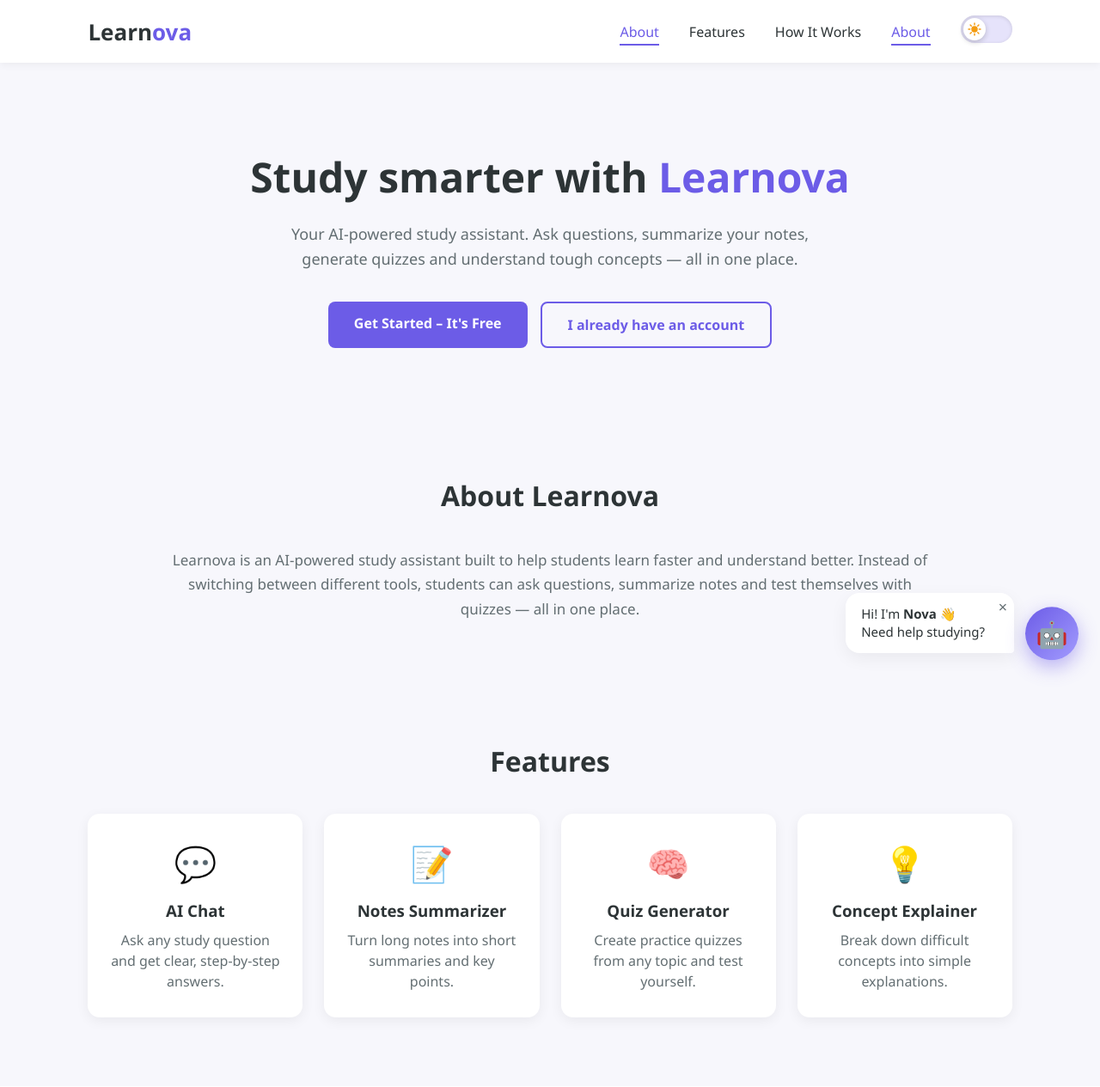
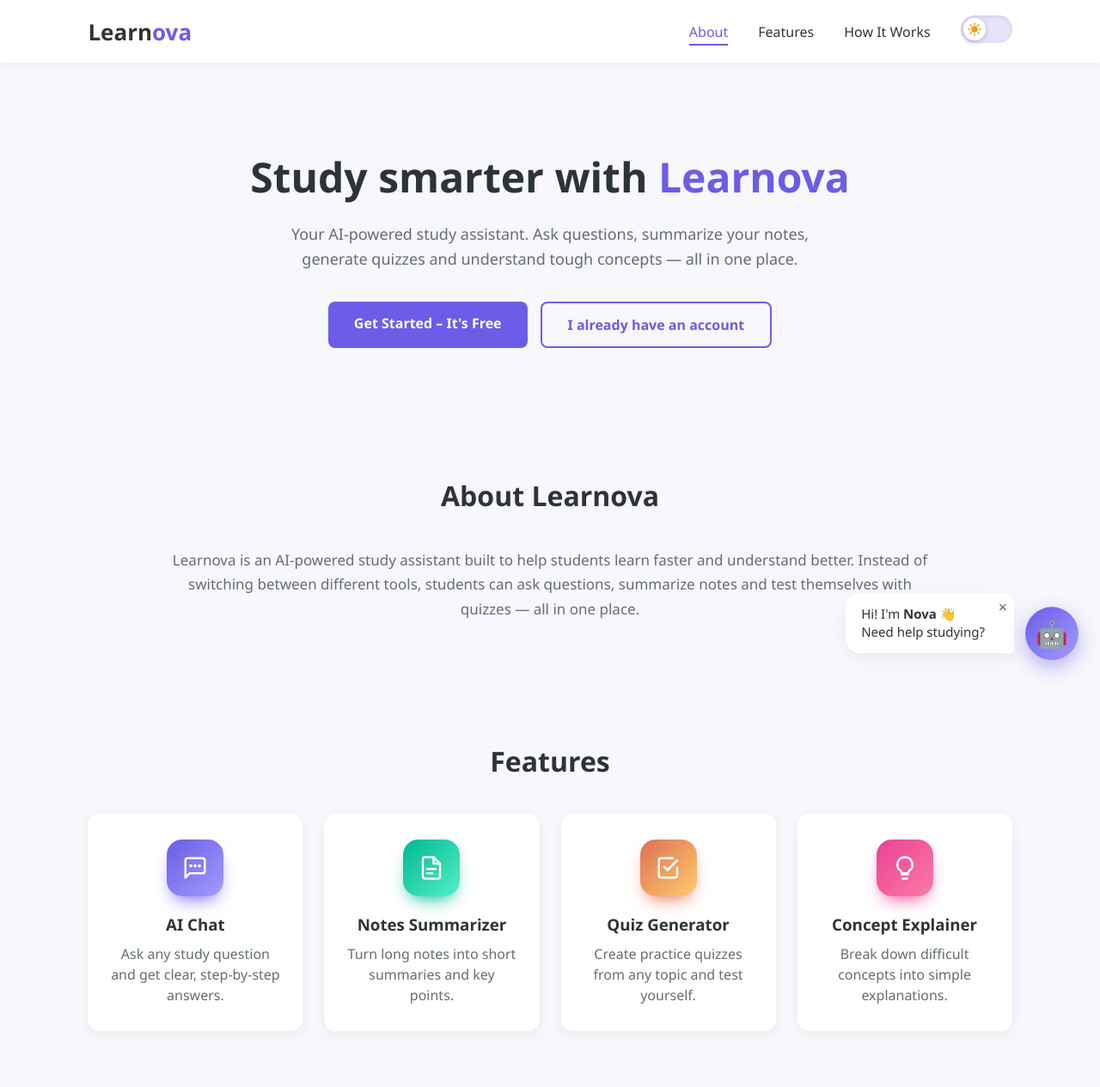
Before and after one commit to Ayushmansagar/Learnova, a Python web app: template templates/index.html in a window 1280 px wide. Shown: the top 1265 px of the page at 86% size. Run offline with Jinja, Linux system fonts and the light colour scheme; the template is opened without the code that fills it, so the values that code supplies are empty.

Commit message:
minor changes

```diff
--- a/static/css/style.css
+++ b/static/css/style.css
@@ -826,3 +826,29 @@ html.dark .icon-moon {
     right: 20px;
     z-index: 200;
 }
+
+/* ===== Feature icons ===== */
+.icon-box {
+    width: 66px;
+    height: 66px;
+    margin: 0 auto 20px;
+    border-radius: 18px;
+    display: flex;
+    align-items: center;
+    justify-content: center;
+    color: white;
+    background: linear-gradient(135deg, var(--c1), var(--c2));
+    box-shadow: 0 10px 20px -8px var(--c1);
+    transition: transform 0.45s cubic-bezier(0.68, -0.35, 0.27, 1.35);
+}
+
+.icon-box svg {
+    width: 30px;
+    height: 30px;
+}
+
+/* One color per feature */
+.icon-chat  { --c1: #6c5ce7; --c2: #a29bfe; }  /* purple */
+.icon-notes { --c1: #00b894; --c2: #55efc4; }  /* green */
+.icon-quiz  { --c1: #e17055; --c2: #fdcb6e; }  /* orange */
+.icon-idea  { --c1: #e84393; --c2: #fd79a8; }  /* pink */
--- a/templates/index.html
+++ b/templates/index.html
@@ -16,7 +16,6 @@
         <li><a href="#about">About</a></li>
         <li><a href="#features">Features</a></li>
         <li><a href="#how-it-works">How It Works</a></li>
-        <li><a href="#about">About</a></li>
         <li>
             <button id="themeToggle" class="theme-switch" aria-label="Toggle dark mode">
                 <span class="theme-switch-thumb">
@@ -63,26 +62,56 @@
     <section class="features-section" id="features">
         <h2 class="section-title">Features</h2>
         <div class="features">
+
             <div class="card reveal" style="--d: 0s">
-                <div class="icon">💬</div>
+                <div class="icon-box icon-chat">
+                    <svg viewBox="0 0 24 24" fill="none" stroke="currentColor" stroke-width="2"
+                         stroke-linecap="round" stroke-linejoin="round">
+                        <path d="M21 15a2 2 0 0 1-2 2H7l-4 4V5a2 2 0 0 1 2-2h14a2 2 0 0 1 2 2z"/>
+                        <path d="M8 10h.01M12 10h.01M16 10h.01" stroke-width="3"/>
+                    </svg>
+                </div>
                 <h3>AI Chat</h3>
                 <p>Ask any study question and get clear, step-by-step answers.</p>
             </div>
+
             <div class="card reveal" style="--d: 0.1s">
-                <div class="icon">📝</div>
+                <div class="icon-box icon-notes">
+                    <svg viewBox="0 0 24 24" fill="none" stroke="currentColor" stroke-width="2"
+                         stroke-linecap="round" stroke-linejoin="round">
+                        <path d="M14 2H6a2 2 0 0 0-2 2v16a2 2 0 0 0 2 2h12a2 2 0 0 0 2-2V8z"/>
+                        <path d="M14 2v6h6"/>
+                        <path d="M8 13h8M8 17h5"/>
+                    </svg>
+                </div>
                 <h3>Notes Summarizer</h3>
                 <p>Turn long notes into short summaries and key points.</p>
             </div>
+
             <div class="card reveal" style="--d: 0.2s">
-                <div class="icon">🧠</div>
+                <div class="icon-box icon-quiz">
+                    <svg viewBox="0 0 24 24" fill="none" stroke="currentColor" stroke-width="2"
+                         stroke-linecap="round" stroke-linejoin="round">
+                        <path d="M20 12v7a2 2 0 0 1-2 2H5a2 2 0 0 1-2-2V5a2 2 0 0 1 2-2h11"/>
+                        <path d="M8 11l3 3 9-9"/>
+                    </svg>
+                </div>
                 <h3>Quiz Generator</h3>
                 <p>Create practice quizzes from any topic and test yourself.</p>
             </div>
+
             <div class="card reveal" style="--d: 0.3s">
-                <div class="icon">💡</div>
+                <div class="icon-box icon-idea">
+                    <svg viewBox="0 0 24 24" fill="none" stroke="currentColor" stroke-width="2"
+                        stroke-linecap="round" stroke-linejoin="round">
+                        <path d="M9 18h6M10 22h4"/>
+                        <path d="M12 2a7 7 0 0 0-4 12.7c.6.5 1 1.2 1 2V17h6v-.3c0-.8.4-1.5 1-2A7 7 0 0 0 12 2z"/>
+                    </svg>
+                </div>
                 <h3>Concept Explainer</h3>
                 <p>Break down difficult concepts into simple explanations.</p>
             </div>
+
         </div>
     </section>
 
```
